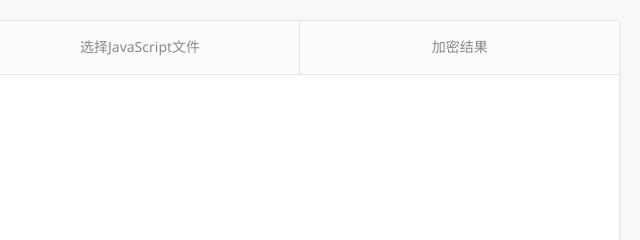
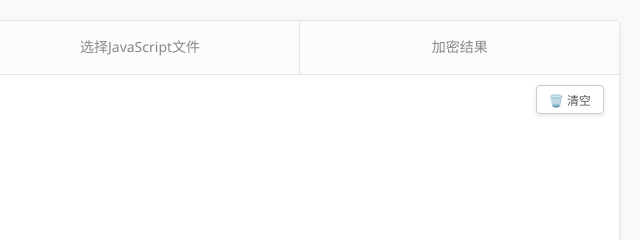
Before and after one commit to Limkon/js-obfuscator-gui, an Electron app: page index.html in a window 1000 px wide. Shown: the top 240 px of the page, 360-1000 px from the left. Drawn offline with Linux system fonts and the light colour scheme.

Commit message:
Update index.html

```diff
--- a/index.html
+++ b/index.html
@@ -21,6 +21,25 @@
 
         textarea.code-area { width: 100%; height: 100%; border: none; padding: 15px; box-sizing: border-box; resize: none; font-family: 'Consolas', monospace; font-size: 13px; color: #333; outline: none; line-height: 1.5; }
         textarea.code-area:focus { background: #fafafa; }
+
+        /* --- 新增：悬浮按钮样式 --- */
+        .overlay-btn {
+            position: absolute;
+            top: 10px;
+            right: 15px;
+            padding: 5px 12px;
+            background: rgba(255, 255, 255, 0.9);
+            border: 1px solid #ccc;
+            border-radius: 4px;
+            cursor: pointer;
+            font-size: 12px;
+            color: #555;
+            transition: 0.2s;
+            z-index: 10;
+            box-shadow: 0 2px 4px rgba(0,0,0,0.1);
+        }
+        .overlay-btn:hover { background: #f0f0f0; color: #333; border-color: #bbb; }
+        .overlay-btn:active { background: #e0e0e0; transform: translateY(1px); }
 
         .file-mode-container { display: flex; flex-direction: column; align-items: center; justify-content: center; height: 100%; color: #999; }
         .file-display { margin-top: 15px; font-weight: bold; color: #333; display: none; word-break: break-all; padding: 0 20px; text-align: center;}
@@ -47,7 +66,7 @@
         textarea.config-text { height: 40px; resize: vertical; font-family: monospace; }
         .help-text { color: #999; font-size: 11px; margin-bottom: 2px; }
 
-        /* --- 新增/修改：日志控制台样式 --- */
+        /* --- 日志控制台样式 --- */
         #console-container {
             margin-top: 10px;
             border: 1px solid #333;
@@ -60,7 +79,6 @@
             height: 200px;
             overflow-y: auto;
             white-space: pre-wrap;
-            /* 关键修改：允许选中文字 */
             user-select: text;
             cursor: text;
         }
@@ -103,6 +121,7 @@
 
         <div id="tab-paste" class="tab-content active">
             <textarea id="rawCodeInput" class="code-area" placeholder="// 在此处粘贴您的 JavaScript 源代码..."></textarea>
+            <button id="btn-clear-code" class="overlay-btn" title="清空代码">🗑️ 清空</button>
         </div>
 
         <div id="tab-file" class="tab-content">
@@ -115,6 +134,7 @@
 
         <div id="tab-result" class="tab-content">
             <textarea id="resultOutput" class="code-area" readonly placeholder="点击“混淆加密”后，结果将显示在这里..."></textarea>
+            <button id="btn-copy-result" class="overlay-btn" title="复制结果">📋 复制结果</button>
         </div>
 
         <div class="action-bar">
@@ -124,7 +144,6 @@
     </div>
 
     <div class="config-title">高级参数配置</div>
-
     <div class="config-grid" id="configPanel">
         <div class="panel">
             <h3>混淆选项预设</h3>
```
